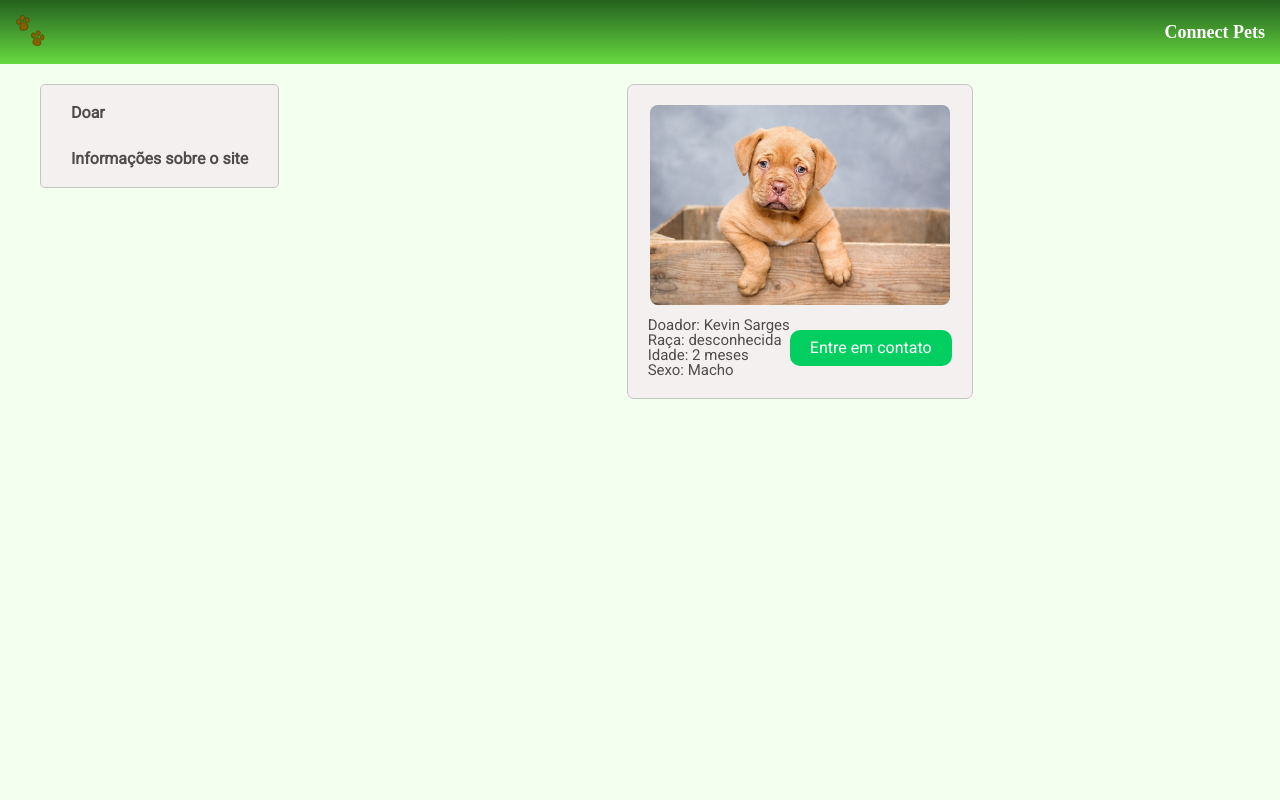
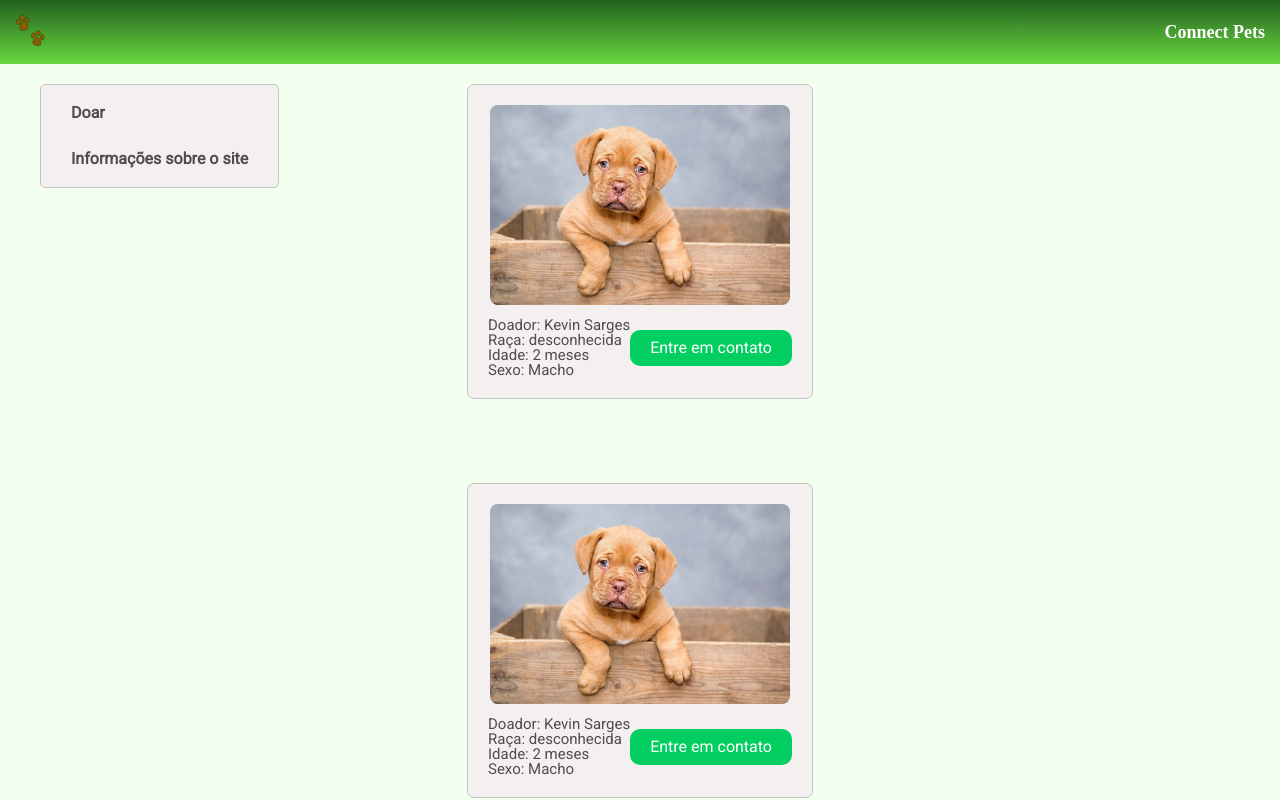
Before and after one commit to Kevin-Sarges/ConnectPets, a React (Create React App) app in the folder Front-End/: page / in a window 1280 px wide. Shown: the top 800 px of the page. Built offline with nearby package versions, Linux system fonts and the light colour scheme; the HTML template or start-up script is replaced by a standard one; a web font is replaced by a local one.

Commit message:
Connect Pets

```diff
--- a/Front-End/src/components/Feed/index.js
+++ b/Front-End/src/components/Feed/index.js
@@ -1,16 +1,22 @@
 import React from 'react';
 
-import Sidebar from '../Sidebar/';
+import Sidebar from '../Sidebar';
 import Pets from '../Pets'
 
-import { Container, DivContainer } from './styles';
+import { Container, DivContainer, Feed } from './styles';
 
 function ContainerPets() {
   return (
     <Container>
       <DivContainer>
         <Sidebar/>
-        <Pets/>
+        <Feed>
+          <Pets/>
+          <Pets/>
+          <Pets/>
+          <Pets/>
+          <Pets/>
+        </Feed>
       </DivContainer>
     </Container>
   );
--- a/Front-End/src/components/Feed/styles.js
+++ b/Front-End/src/components/Feed/styles.js
@@ -6,7 +6,11 @@ export const Container = styled.main`
 `;
 
 export const DivContainer = styled.div`
-	margin-top: 20px;
 	display: flex;
 	justify-content: space-between;
 `;
+
+export const Feed = styled.div`
+	margin: 0 auto;
+	flex-direction: column;
+`;
--- a/Front-End/src/components/Form/index.js
+++ b/Front-End/src/components/Form/index.js
@@ -29,6 +29,11 @@ function Form() {
           </Inputs>
 
           <Inputs>
+            <label for="name">Raça <span>(Só os dois primeiros nomes!)</span></label>
+						<input id="name" name="name" required/>
+          </Inputs>
+
+          <Inputs>
             <label for="whatsapp">Numero do whatsapp</label>
 						<input id="whatsapp" name="whatsapp" required/>
           </Inputs>
--- a/Front-End/src/components/Form/styles.js
+++ b/Front-End/src/components/Form/styles.js
@@ -6,48 +6,18 @@ export const Container = styled.main`
   height: 100vh;
 
   > form{
-    margin: 20px 350px;
     display: flex;
     flex-direction: column;
     align-items: center;
-    background: #f4f0f0;
-    border: 1px solid #c4c4c4;
-
-    @media(max-width: 1024px){
-      margin: 10px 264px;
-    }
-
-    @media(max-width: 768px){
-      margin: 10px 174px;
-    }
-
-    @media(max-width: 540px){
-      margin: 10px 65px;
-    }
-
-    @media(max-width: 414px){
-       margin: 10px 19px;
-    }
-
-    @media(max-width: 375px){
-      margin: 10px 2px;
-    }
-
-    @media(max-width: 320px){
-      margin: 10px 2px;
-    }
-
-    @media(max-width: 280px){
-      margin: 10px 0px;
-      font-size: 12px;
-    }
   }
 `;
 
 export const Fieldset = styled.fieldset`
+	margin-top: 84px;
 	text-align: justify;
 	color: #5c8999;
-	border: none;
+	background: #f4f0f0;
+    border: 1px solid #c4c4c4;
 `;
 
 export const Legend = styled.h4`
--- a/Front-End/src/components/Header/styles.js
+++ b/Front-End/src/components/Header/styles.js
@@ -7,42 +7,11 @@ export const Container = styled.header`
 	justify-content: space-between;
 	padding: 15px;
 	background: linear-gradient(180deg, #24611F 0%, #67D93F 100%);
+	position: fixed;
 
 	> h3{
 		color: #ffffff;
 		font-size: 18px;
-	}
-
-	@media(width: 540px){
-		width: 107%;
-	}
-
-	@media(width: 425px){
-		width: 136%;
-	}
-
-	@media(width: 414px){
-		width: 139.5%;
-	}
-
-	@media(width: 411px){
-		width: 141%;
-	}
-
-	@media(width: 375px){
-		width: 154%;
-	}
-
-	@media(width: 360px){
-		width: 160.7%;
-	}
-
-	@media(width: 320px){
-		width: 181%
-	}
-
-	@media(width: 280px){
-		width: 206%;
 	}
 `;
 
--- a/Front-End/src/components/Pets/styles.js
+++ b/Front-End/src/components/Pets/styles.js
@@ -1,7 +1,8 @@
 import styled from 'styled-components';
 
 export const Container = styled.div`
-	margin: 0 auto;
+	margin-top: 84px;
+	margin-bottom: 20px;
   	padding: 20px;
 	border-radius: 7px;
 	border: 1px solid #c4c4c4;
--- a/Front-End/src/components/Sidebar/styles.js
+++ b/Front-End/src/components/Sidebar/styles.js
@@ -3,9 +3,11 @@ import styled from 'styled-components';
 export const Container = styled.div`
 	margin: 0 40px;
 	text-align: justify;
+	position: fixed;
 `;
 
 export const SidebarMenu= styled.div`
+	margin-top: 84px;
 	padding: 5px 30px;
 	display: flex;
 	flex-direction: column;
```
Also changed, not shown: 1 other file (tests, documents, lock files or other folders).
